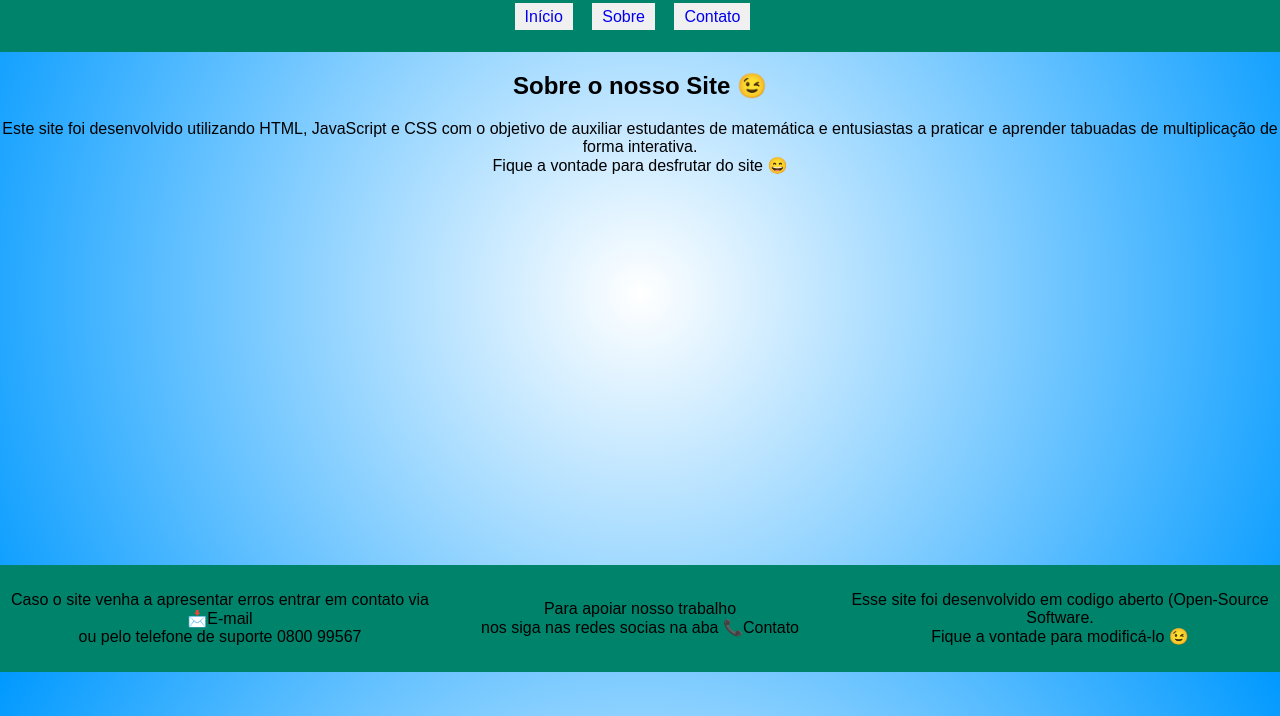
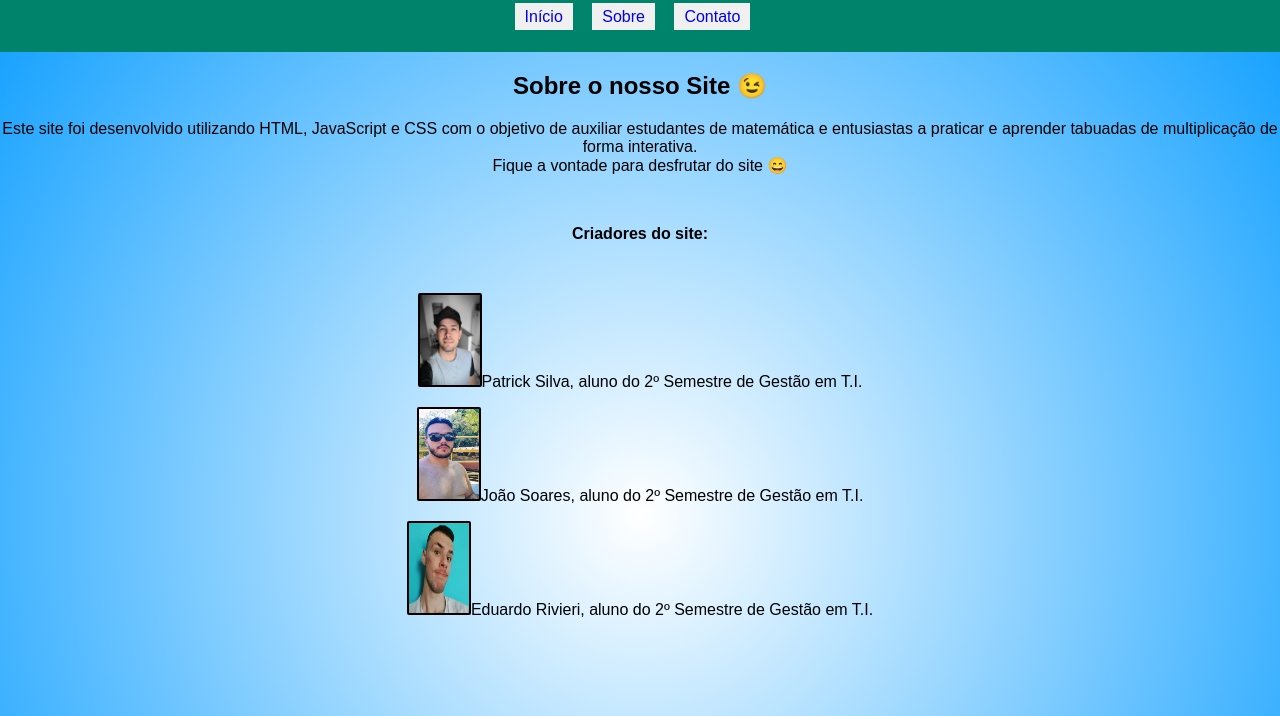
Before and after one commit to patrickoliveiraa/calculadora_tabuada, a plain HTML site: page sobre.html in a window 1280 px wide. Shown: the part 84-800 px from the top of the page. Drawn offline with Linux system fonts and the light colour scheme; files whose address does not match are found by name; a web font is replaced by a local one.

Commit message:
Adição de fotos

```diff
--- a/sobre.html
+++ b/sobre.html
@@ -17,14 +17,16 @@
             <li><a href="contato.html">Contato</a></li>
         </ul>
     </nav>
+
 </header>
 <body>
     <h2>Sobre o nosso Site 😉</h2>
 
     <p>Este site foi desenvolvido utilizando HTML, JavaScript e CSS com o objetivo de auxiliar estudantes de matemática e entusiastas a praticar e aprender tabuadas de multiplicação de forma interativa. <br>Fique a vontade para desfrutar do site 😄</p>
-    </div>
-
-
+    <br><p><strong>Criadores do site:</strong></p><br>
+    <p><img src="C:\Users\Patrick\Desktop\patrick.jpeg" class="patrick"/>Patrick Silva, aluno do 2º Semestre de Gestão em T.I.</p>
+<p><img src="C:\Users\Patrick\Desktop\TABUADA_PRONTA\Fotos\joao.jpeg"class="joao"/>João Soares, aluno do 2º Semestre de Gestão em T.I.</p>
+<p><img src="C:\Users\Patrick\Desktop\TABUADA_PRONTA\Fotos\edu.jpeg"class="edu"/>Eduardo Rivieri, aluno do 2º Semestre de Gestão em T.I.</p>
 
 </body>
 <footer>
--- a/styles.css
+++ b/styles.css
@@ -131,3 +131,22 @@ footer{
 .coluna-centro {
     text-align: center;
 }
+
+.patrick{
+    height: 90px;
+    width: 60px;
+    border: 2px solid #000000;
+    border-radius: 2px;
+}
+.joao{
+    height: 90px;
+    width: 60px;
+    border: 2px solid #000000;
+    border-radius: 2px;
+}
+.edu{
+    height: 90px;
+    width: 60px;
+    border: 2px solid #000000;
+    border-radius: 2px;
+}
```
Also changed, not shown: Fotos/edu.jpeg (added), Fotos/joao.jpeg (added), Fotos/patrick.jpeg (added).
